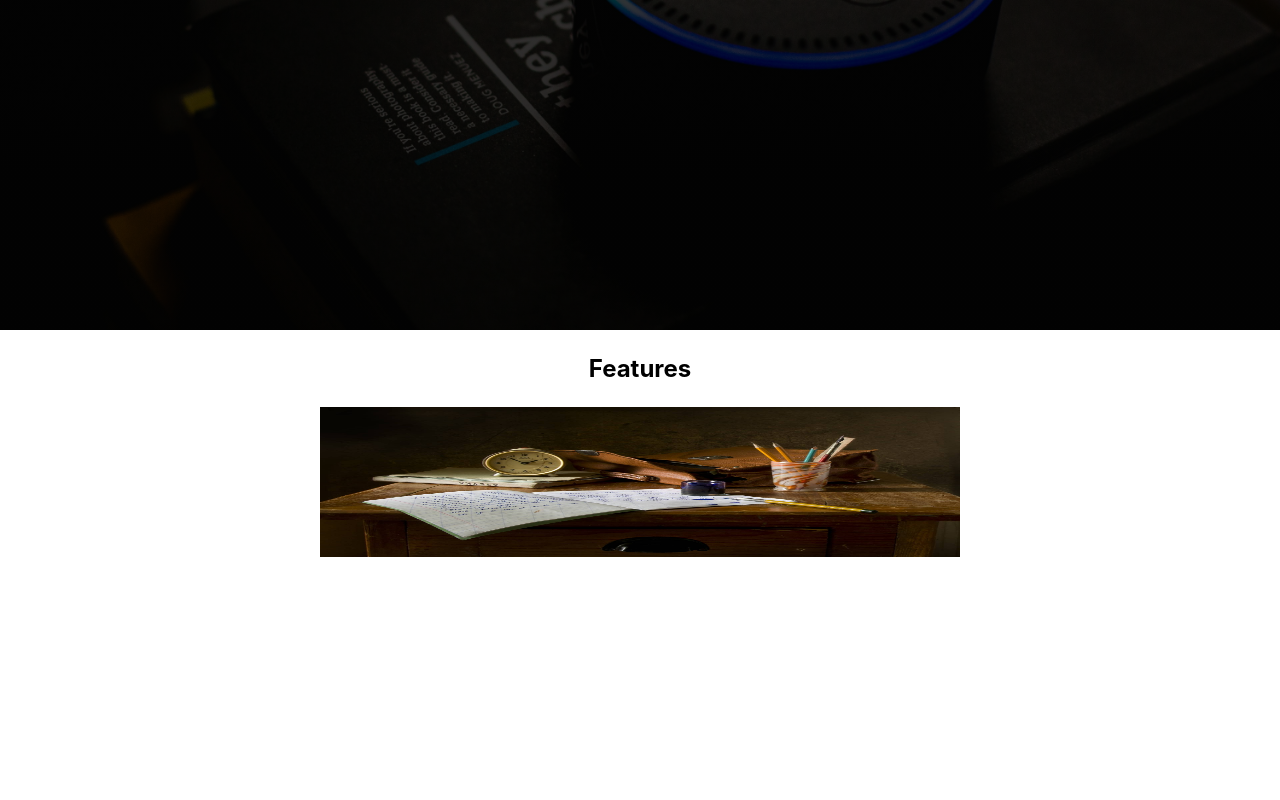
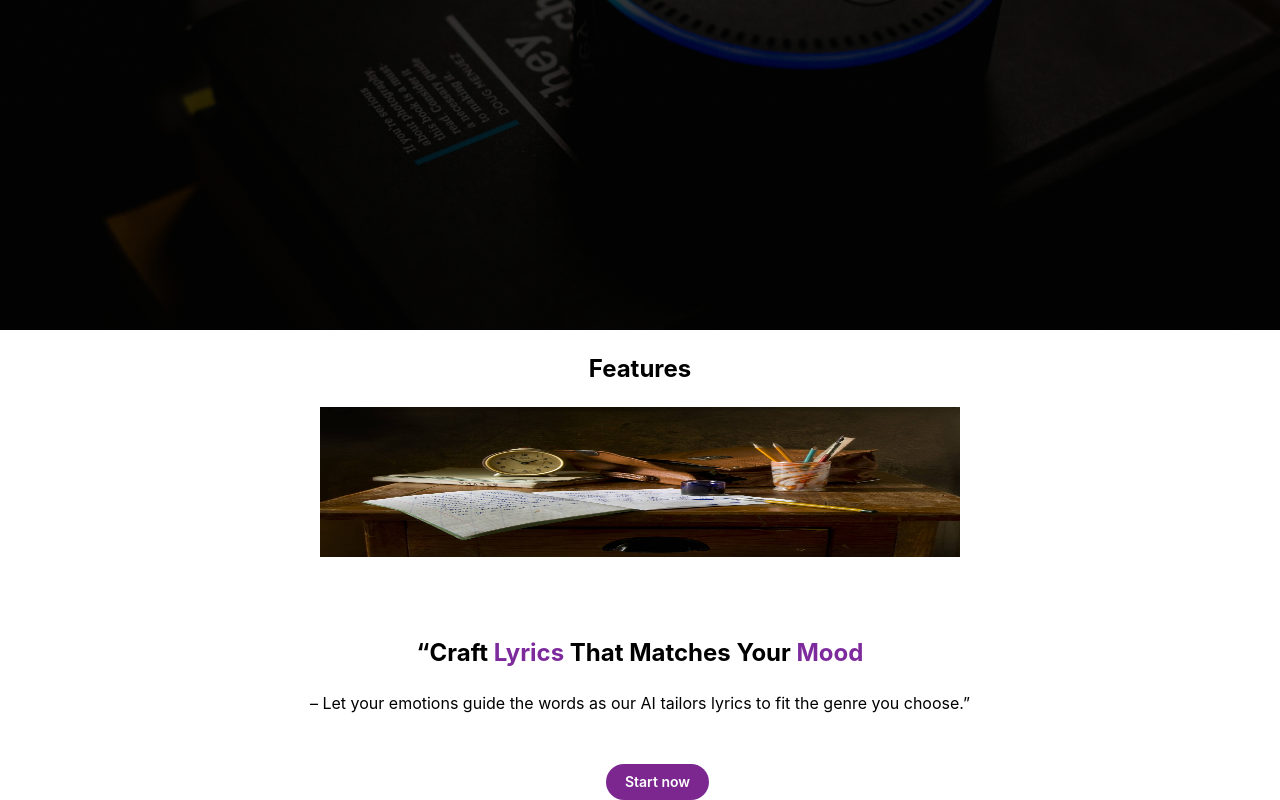
Before and after one commit to OmarMallouk/EchoWave-app, a React (Vite) app: page / in a window 1280 px wide. Shown: the part 510-1310 px from the top of the page. Before the commit the page ends 1124 px from the top, so only its background shows below. Built offline with nearby package versions, Linux system fonts and the light colour scheme.

Commit message:
added more in the features

```diff
--- a/src/pages/Home/Home.tsx
+++ b/src/pages/Home/Home.tsx
@@ -105,7 +105,13 @@ const Home = () => {
             className={styles.fadeInImage}
           />
         </div>
-
+        <div className={styles.fadeInText}>
+          <h2>“Craft <span className={styles.highlightLyrics}>Lyrics</span> That Matches Your <span className={styles.highlightLyrics}>Mood</span></h2>
+          <p>– Let your emotions guide the words as our AI tailors lyrics to fit the genre you choose.”</p>
+          <Button  color="rgba(124, 39, 143, 1)" size="sm" radius="xl" className={styles.control}>
+                Start now
+              </Button>
+        </div>
             </div>
 
 
```
